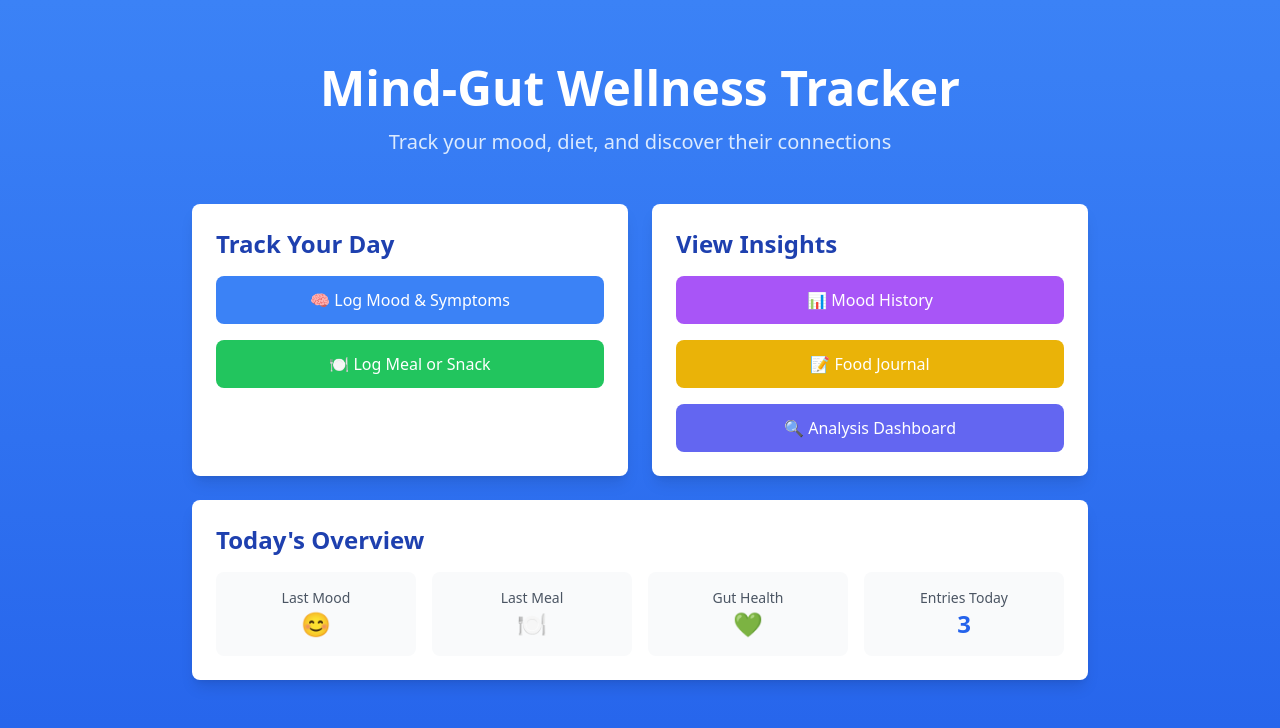
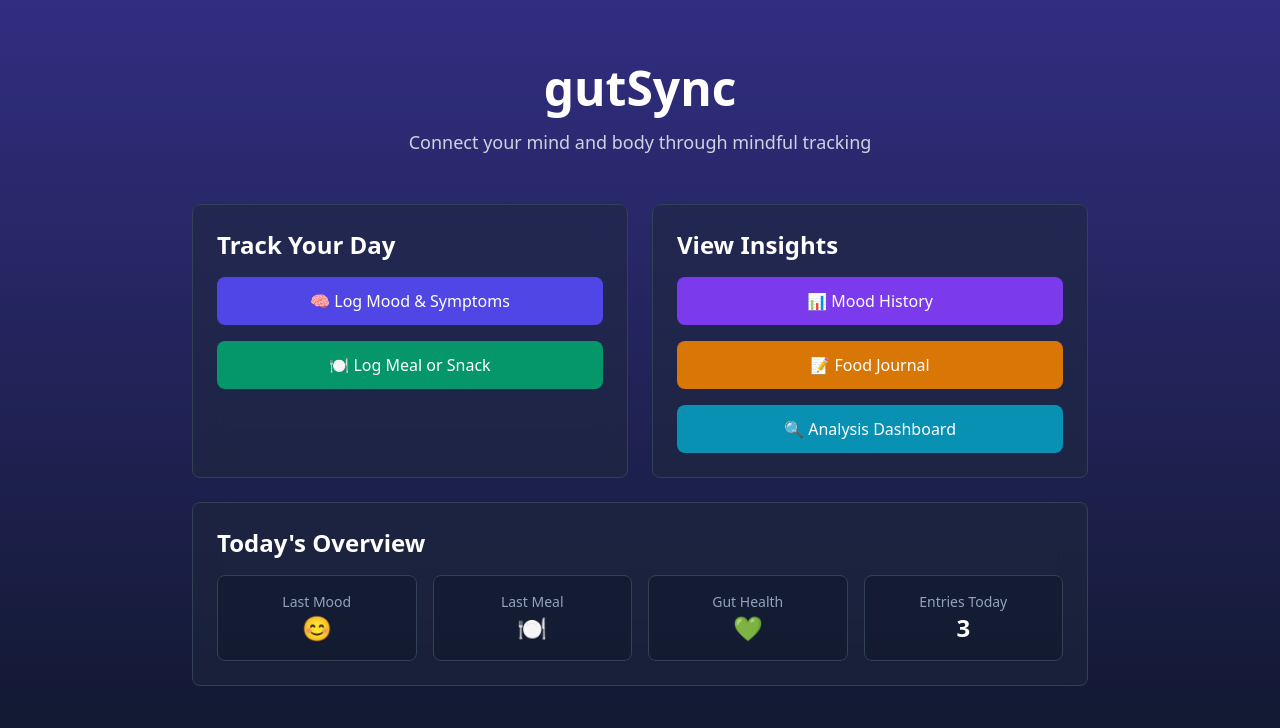
Before and after one commit to MWalve/RevApp, a Next.js app in the folder revapp-gba/: page / in a window 1280 px wide. Shown: the top 728 px of the page. Built offline with nearby package versions, Linux system fonts and the light colour scheme.

Commit message:
Final changes

```diff
--- a/revapp-gba/src/app/page.tsx
+++ b/revapp-gba/src/app/page.tsx
@@ -4,31 +4,31 @@ import Link from 'next/link';
 
 export default function Home() {
   return (
-    <div className="min-h-screen bg-gradient-to-b from-blue-500 to-blue-600">
+    <div className="min-h-screen bg-gradient-to-b from-indigo-900 to-slate-900">
       <main className="container mx-auto px-4 py-16">
         <div className="text-center text-white mb-12">
           <h1 className="text-4xl md:text-5xl font-bold mb-4">
-            Mind-Gut Wellness Tracker
+            gutSync
           </h1>
-          <p className="text-xl text-blue-100">
-            Track your mood, diet, and discover their connections
+          <p className="text-lg text-slate-300">
+            Connect your mind and body through mindful tracking
           </p>
         </div>
 
         <div className="max-w-4xl mx-auto grid grid-cols-1 md:grid-cols-2 gap-6">
           {/* Track Entry Card */}
-          <div className="bg-white rounded-lg shadow-lg p-6 hover:shadow-xl transition-shadow">
-            <h2 className="text-2xl font-semibold mb-4 text-blue-800">Track Your Day</h2>
+          <div className="bg-slate-800/50 backdrop-blur-lg rounded-lg border border-slate-700 p-6 hover:border-indigo-500/50 transition-all">
+            <h2 className="text-2xl font-semibold mb-4 text-white">Track Your Day</h2>
             <div className="space-y-4">
               <Link
                 href="/enhanced-mood"
-                className="block w-full bg-blue-500 text-white py-3 px-4 rounded-lg text-center hover:bg-blue-600 transition-colors"
+                className="block w-full bg-indigo-600 text-white py-3 px-4 rounded-lg text-center hover:bg-indigo-700 transition-colors"
               >
                 🧠 Log Mood & Symptoms
               </Link>
               <Link
                 href="/food-log"
-                className="block w-full bg-green-500 text-white py-3 px-4 rounded-lg text-center hover:bg-green-600 transition-colors"
+                className="block w-full bg-emerald-600 text-white py-3 px-4 rounded-lg text-center hover:bg-emerald-700 transition-colors"
               >
                 🍽️ Log Meal or Snack
               </Link>
@@ -36,49 +36,49 @@ export default function Home() {
           </div>
 
           {/* View History Card */}
-          <div className="bg-white rounded-lg shadow-lg p-6 hover:shadow-xl transition-shadow">
-            <h2 className="text-2xl font-semibold mb-4 text-blue-800">View Insights</h2>
+          <div className="bg-slate-800/50 backdrop-blur-lg rounded-lg border border-slate-700 p-6 hover:border-indigo-500/50 transition-all">
+            <h2 className="text-2xl font-semibold mb-4 text-white">View Insights</h2>
             <div className="space-y-4">
               <Link
                 href="/mood-history"
-                className="block w-full bg-purple-500 text-white py-3 px-4 rounded-lg text-center hover:bg-purple-600 transition-colors"
+                className="block w-full bg-violet-600 text-white py-3 px-4 rounded-lg text-center hover:bg-violet-700 transition-colors"
               >
                 📊 Mood History
               </Link>
               <Link
                 href="/food-history"
-                className="block w-full bg-yellow-500 text-white py-3 px-4 rounded-lg text-center hover:bg-yellow-600 transition-colors"
+                className="block w-full bg-amber-600 text-white py-3 px-4 rounded-lg text-center hover:bg-amber-700 transition-colors"
               >
                 📝 Food Journal
               </Link>
               <Link
                 href="/dashboard"
-                className="block w-full bg-indigo-500 text-white py-3 px-4 rounded-lg text-center hover:bg-indigo-600 transition-colors"
+                className="block w-full bg-cyan-600 text-white py-3 px-4 rounded-lg text-center hover:bg-cyan-700 transition-colors"
               >
                 🔍 Analysis Dashboard
               </Link>
             </div>
           </div>
 
-          {/* Quick Stats Preview (optional) */}
-          <div className="md:col-span-2 bg-white rounded-lg shadow-lg p-6">
-            <h2 className="text-2xl font-semibold mb-4 text-blue-800">Today's Overview</h2>
+          {/* Quick Stats Preview */}
+          <div className="md:col-span-2 bg-slate-800/50 backdrop-blur-lg rounded-lg border border-slate-700 p-6 hover:border-indigo-500/50 transition-all">
+            <h2 className="text-2xl font-semibold mb-4 text-white">Today's Overview</h2>
             <div className="grid grid-cols-2 md:grid-cols-4 gap-4">
-              <div className="text-center p-4 bg-gray-50 rounded-lg">
-                <div className="text-sm text-gray-600">Last Mood</div>
-                <div className="text-2xl font-semibold text-blue-600">😊</div>
+              <div className="text-center p-4 bg-slate-900/50 rounded-lg border border-slate-700">
+                <div className="text-sm text-slate-400">Last Mood</div>
+                <div className="text-2xl font-semibold text-white">😊</div>
               </div>
-              <div className="text-center p-4 bg-gray-50 rounded-lg">
-                <div className="text-sm text-gray-600">Last Meal</div>
-                <div className="text-2xl font-semibold">🍽️</div>
+              <div className="text-center p-4 bg-slate-900/50 rounded-lg border border-slate-700">
+                <div className="text-sm text-slate-400">Last Meal</div>
+                <div className="text-2xl font-semibold text-white">🍽️</div>
               </div>
-              <div className="text-center p-4 bg-gray-50 rounded-lg">
-                <div className="text-sm text-gray-600">Gut Health</div>
-                <div className="text-2xl font-semibold">💚</div>
+              <div className="text-center p-4 bg-slate-900/50 rounded-lg border border-slate-700">
+                <div className="text-sm text-slate-400">Gut Health</div>
+                <div className="text-2xl font-semibold text-white">💚</div>
               </div>
-              <div className="text-center p-4 bg-gray-50 rounded-lg">
-                <div className="text-sm text-gray-600">Entries Today</div>
-                <div className="text-2xl font-semibold text-blue-600">3</div>
+              <div className="text-center p-4 bg-slate-900/50 rounded-lg border border-slate-700">
+                <div className="text-sm text-slate-400">Entries Today</div>
+                <div className="text-2xl font-semibold text-white">3</div>
               </div>
             </div>
           </div>
--- a/revapp-gba/src/components/Navigation.tsx
+++ b/revapp-gba/src/components/Navigation.tsx
@@ -7,58 +7,58 @@ const Navigation = () => {
   const pathname = usePathname();
 
   const isActive = (path: string) => {
-    return pathname === path ? 'bg-blue-700' : 'hover:bg-blue-600';
+    return pathname === path ? 'bg-indigo-800' : 'hover:bg-indigo-800/50';
   };
 
   return (
-    <nav className="bg-blue-500 p-4 shadow-lg">
-      <div className="container mx-auto">
-        <div className="flex flex-wrap items-center justify-between">
+    <nav className="bg-slate-900 border-b border-slate-800">
+      <div className="container mx-auto px-4">
+        <div className="flex flex-wrap items-center justify-between h-16">
           <Link
             href="/"
             className="text-white font-bold text-xl"
           >
-            Mind-Gut Wellness
+            gutSync
           </Link>
 
-          <div className="flex flex-wrap items-center gap-2">
+          <div className="flex items-center gap-2">
             {/* Track Section */}
-            <div className="flex space-x-2">
+            <div className="flex space-x-1">
               <Link
                 href="/enhanced-mood"
-                className={`text-white px-3 py-2 rounded transition-colors ${isActive('/enhanced-mood')}`}
+                className={`text-slate-200 px-3 py-2 rounded-md text-sm font-medium transition-colors ${isActive('/enhanced-mood')}`}
               >
                 Track Mood
               </Link>
               <Link
                 href="/food-log"
-                className={`text-white px-3 py-2 rounded transition-colors ${isActive('/food-log')}`}
+                className={`text-slate-200 px-3 py-2 rounded-md text-sm font-medium transition-colors ${isActive('/food-log')}`}
               >
                 Track Food
               </Link>
             </div>
 
             {/* History Section */}
-            <div className="flex space-x-2">
+            <div className="flex space-x-1">
               <Link
                 href="/food-history"
-                className={`text-white px-3 py-2 rounded transition-colors ${isActive('/food-history')}`}
+                className={`text-slate-200 px-3 py-2 rounded-md text-sm font-medium transition-colors ${isActive('/food-history')}`}
               >
-                Food Journal
+                Journal
               </Link>
               <Link
                 href="/mood-history"
-                className={`text-white px-3 py-2 rounded transition-colors ${isActive('/mood-history')}`}
+                className={`text-slate-200 px-3 py-2 rounded-md text-sm font-medium transition-colors ${isActive('/mood-history')}`}
               >
-                Mood History
+                History
               </Link>
             </div>
 
             {/* Dashboard */}
             <Link
               href="/dashboard"
-              className={`bg-green-500 text-white px-3 py-2 rounded transition-colors hover:bg-green-600 ${
-                isActive('/dashboard') ? 'bg-green-600' : ''
+              className={`bg-emerald-600 text-white px-3 py-2 rounded-md text-sm font-medium transition-colors hover:bg-emerald-700 ${
+                isActive('/dashboard') ? 'bg-emerald-700' : ''
               }`}
             >
               Insights
```
Also changed, not shown: 1 other file (tests, documents, lock files or other folders).
